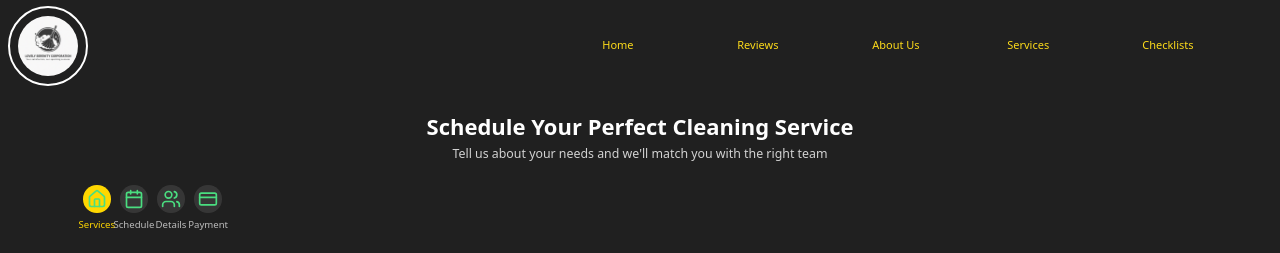
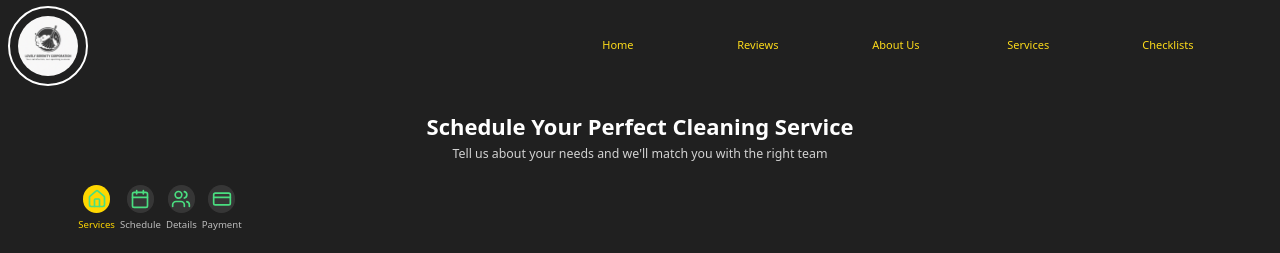
Before and after one commit to DjaniNanda/Online-Booking-Cleaning-Services, a React (Create React App) app in the folder frontend/: page /bookingform in a window 1280 px wide. Shown: the top 253 px of the page. Built offline with nearby package versions, Linux system fonts and the light colour scheme.

Commit message:
Update BookingForm.css

```diff
--- a/frontend/src/views/BookingForm.css
+++ b/frontend/src/views/BookingForm.css
@@ -116,15 +116,11 @@ body {
   display: flex;
   flex-direction: column;
   align-items: center;
-  margin-right: 125px;
+  margin-right: 5px;
   width: 25%;
   position: relative;
 }
-@media (min-width: 640px) {
-  .step {
-    margin-right: 0px;
-  }
-}
+
 
 .step-icon {
   width: 2rem;
```
